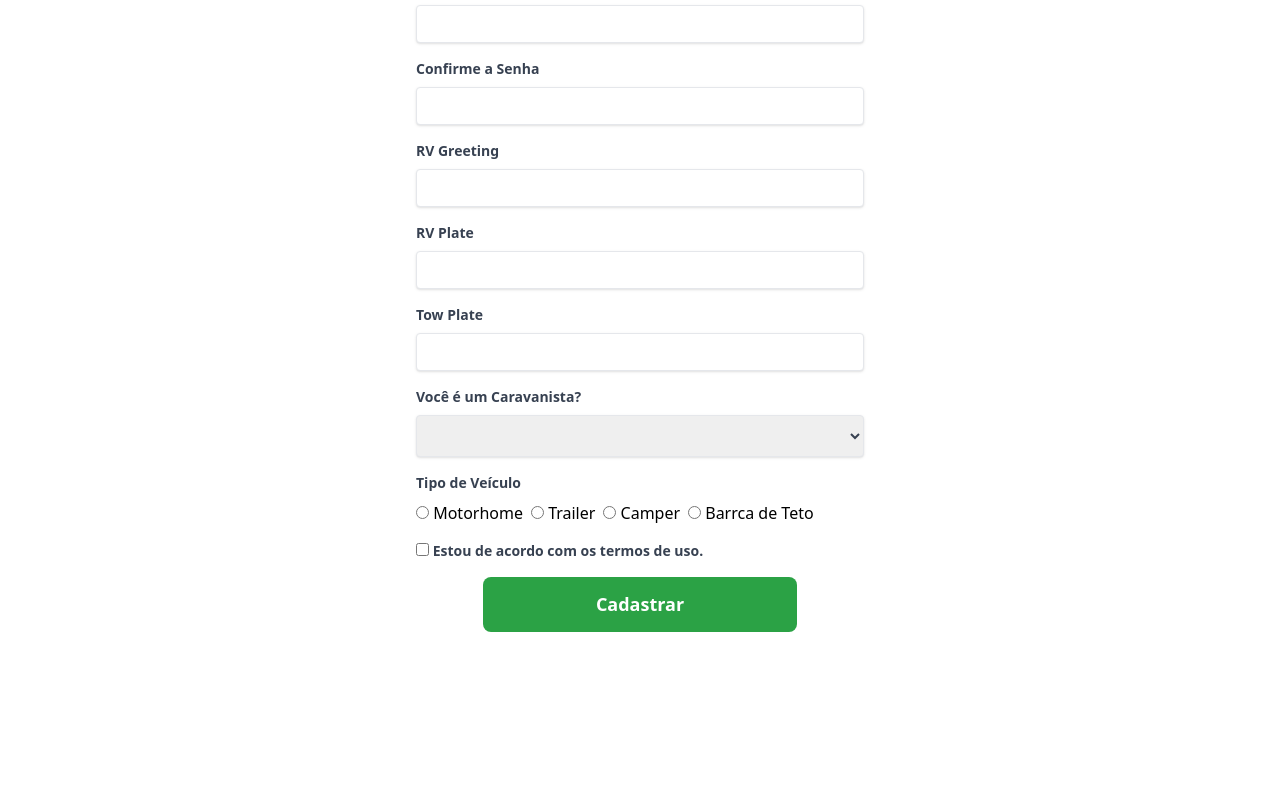
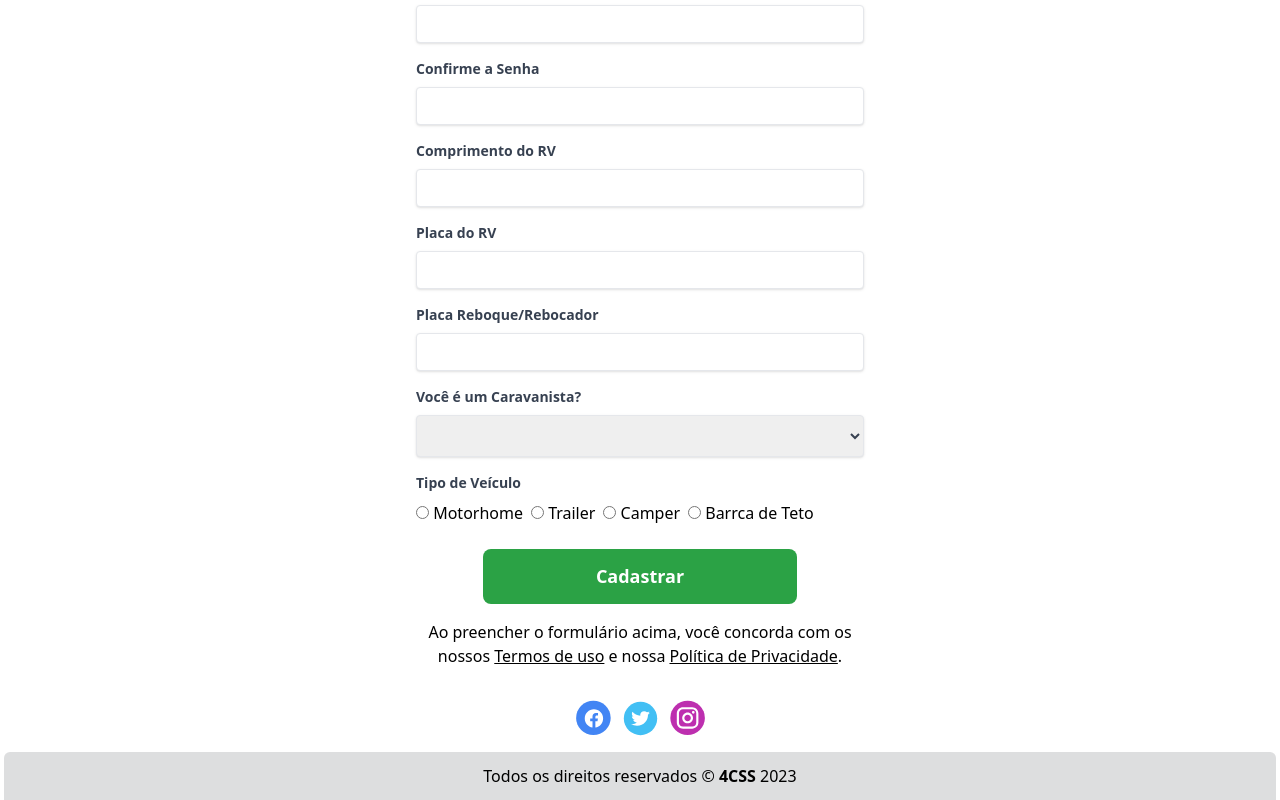
Before and after one commit to turista-rv/turista-rv-web, an Angular app: page /create-account in a window 1280 px wide. Shown: the part 663-1463 px from the top of the page. Before the commit the page ends 1311 px from the top, so only its background shows below. Built offline with nearby package versions, Linux system fonts and the light colour scheme.

Commit message:
footer + terms of use

```diff
--- a/src/app/app.component.html
+++ b/src/app/app.component.html
@@ -1 +1,2 @@
 <router-outlet></router-outlet>
+<app-footer></app-footer>
--- a/src/app/views/create-account/create-account.component.html
+++ b/src/app/views/create-account/create-account.component.html
@@ -78,19 +78,19 @@
   </div>
 
   <div class="mb-4">
-    <label for="rvGreeting" class="block text-gray-700 text-sm font-bold mb-2">RV Greeting</label>
-    <input type="text" id="rvGreeting" name="rvGreeting" [(ngModel)]="user.rvGreeting" required
+    <label for="rvLength" class="block text-gray-700 text-sm font-bold mb-2">Comprimento do RV </label>
+    <input type="text" id="rvLength" name="rvLength" [(ngModel)]="user.rvLength" required
       class="shadow appearance-none border rounded w-full py-2 px-3 text-gray-700 leading-tight focus:outline-none focus:shadow-outline">
   </div>
 
   <div class="mb-4">
-    <label for="rvPlate" class="block text-gray-700 text-sm font-bold mb-2">RV Plate</label>
+    <label for="rvPlate" class="block text-gray-700 text-sm font-bold mb-2">Placa do RV</label>
     <input type="text" id="rvPlate" name="rvPlate" [(ngModel)]="user.rvPlate" required
       class="shadow appearance-none border rounded w-full py-2 px-3 text-gray-700 leading-tight focus:outline-none focus:shadow-outline">
   </div>
 
   <div class="mb-4">
-    <label for="towPlate" class="block text-gray-700 text-sm font-bold mb-2">Tow Plate</label>
+    <label for="towPlate" class="block text-gray-700 text-sm font-bold mb-2">Placa Reboque/Rebocador</label>
     <input type="text" id="towPlate" name="towPlate" [(ngModel)]="user.towPlate" required
       class="shadow  border rounded w-full py-2 px-3 text-gray-700 leading-tight focus:outline-none focus:shadow-outline">
   </div>
@@ -104,7 +104,7 @@
     </select>
   </div>
 
-  <div class="mb-4">
+  <div class="mb-6">
     <label class="block text-gray-700 text-sm font-bold mb-2">Tipo de Veículo</label>
     <div class="flex">
       <label for="motorhome" class="mr-2">
@@ -126,18 +126,22 @@
     </div>
   </div>
 
-  <div class="mb-4">
-    <label for="acceptedPrivacyPolicy" class="block text-gray-700 text-sm font-bold">
-      <input type="checkbox" id="acceptedPrivacyPolicy" name="acceptedPrivacyPolicy" [(ngModel)]="acceptedPrivacyPolicy"
-        required>
-      Estou de acordo com os termos de uso.
-    </label>
-  </div>
-
   <div class="mb-4 flex justify-center items-center">
     <btn-filled id="btn-submit" type="submit"
       class="h-55 w-314 items-center hover:bg-green-200">
       Cadastrar
     </btn-filled>
   </div>
+
+  <div class="mb-8 text-center">
+    Ao preencher o formulário acima, você concorda com os nossos
+    <div class="inline-flex items-center">
+      <a href="http://link-para-termos-de-uso.com" target="_blank" rel="noopener noreferrer"><u>Termos de uso </u></a>
+      <span class="mx-1">e nossa</span>
+      <a href="http://link-para-politica-de-privacidade.com" target="_blank" rel="noopener noreferrer"><u> Política de Privacidade</u></a>.
+    </div>
+  </div>
+
+
+
 </form>
--- a/tailwind.config.js
+++ b/tailwind.config.js
@@ -9,6 +9,7 @@ module.exports = {
       },
 
       colors: {
+        transparent: 'transparent',
         blueDark: '#0D7ABF',
         blueMid: '#118FCF',
         blueLight: '#1397D6',
```
